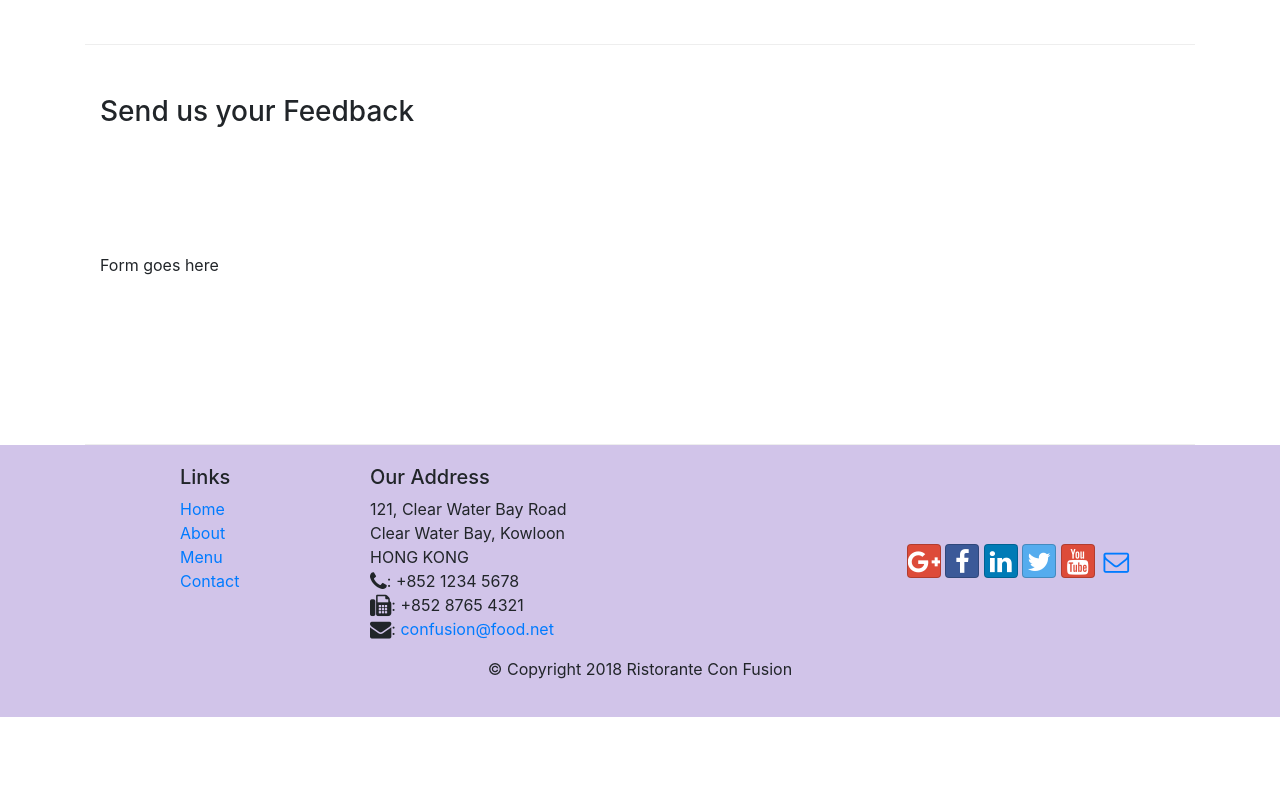
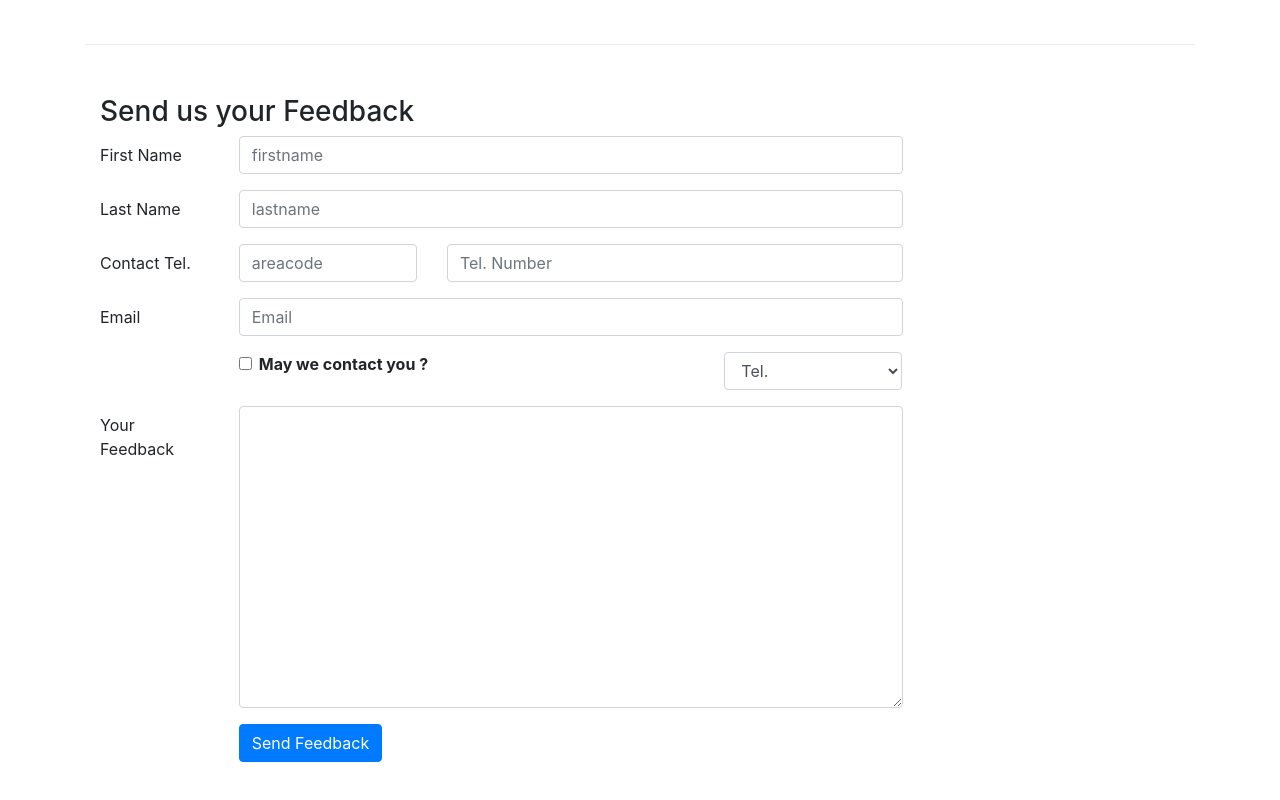
Before and after one commit to Zhino-ui/bootstrap-assignment, a website: page contactus.html in a window 1280 px wide. Shown: the part 820-1620 px from the top of the page. Before the commit the page ends 1537 px from the top, so only its background shows below. Drawn offline with nearby package versions, Linux system fonts and the light colour scheme.

Commit message:
card section

```diff
--- a/contactus.html
+++ b/contactus.html
@@ -92,7 +92,64 @@
               <h3>Send us your Feedback</h3>
            </div>
             <div class="col-12 col-md-9">
-                Form goes here
+                <form action="">
+                    <div class="form-group row">
+                        <Label for="firstname" class="col-md-2 col-form-label">First Name</Label>
+                        <div class="col-md-10">
+                            <input type="text" class="form-control" id="firstname" name="firstname" placeholder="firstname">
+                        </div>
+                    </div>
+                    <div class="form-group row">
+                        <Label for="lastname" class="col-md-2 col-form-label">Last Name</Label>
+                        <div class="col-md-10">
+                            <input type="text" class="form-control" id="lastname" name="lasttname" placeholder="lastname">
+                        </div>
+                    </div>
+                    <div class="form-group row">
+                        <Label for="telnum" class="col-12 col-md-2 col-form-label">Contact Tel.</Label>
+                        <div class="col-5 col-md-3">
+                            <input type="tel" class="form-control" id="areacode" name="areacode" placeholder="areacode">
+                        </div>
+                        <div class="col-7 col-md-7">
+                            <input type="tel" class="form-control" id="telnum" name="firstname" placeholder="Tel. Number">
+                        </div>
+                    </div>
+                    <div class="form-group row">
+                        <Label for="emailid" class="col-md-2 col-form-label">Email</Label>
+                        <div class="col-md-10">
+                            <input type="email" class="form-control" id="email" name="email" placeholder="Email">
+                        </div>
+                    </div>
+                    <div class="form-group row">
+                        <div class="col-md-6 offset-md-2">
+                            <div class="form-check">
+                                <input type="checkbox" class="form-check-input" name="approve" id="approve" value="">
+                                <label for="approve" class="form-check-label">
+                                    <strong>May we contact you ?</strong>
+                                </label>
+                            </div>
+                        </div>
+                        <div class="col-md-3 offset-md-1">
+                            <select name="" class="form-control" id="">
+                                <option value="">Tel.</option>
+                                <option value="">Email</option>
+                            </select>
+                        </div>
+                    </div>
+                    <div class="form-group row">
+                        <Label for="feedback" class="col-md-2 col-form-label">Your Feedback</Label>
+                        <div class="col-md-10">
+                            <textarea class="form-control" id="feedback" name="feedback" rows="12"></textarea>
+                        </div>
+                    </div>
+                    <div class="form-group row">
+                        <div class="offset-md-2 col-md-10">
+                            <button type="submit" class="btn btn-primary">
+                                Send Feedback
+                            </button>
+                        </div>
+                    </div>
+                </form>
             </div>
              <div class="col-12 col-md">
             </div>
```
